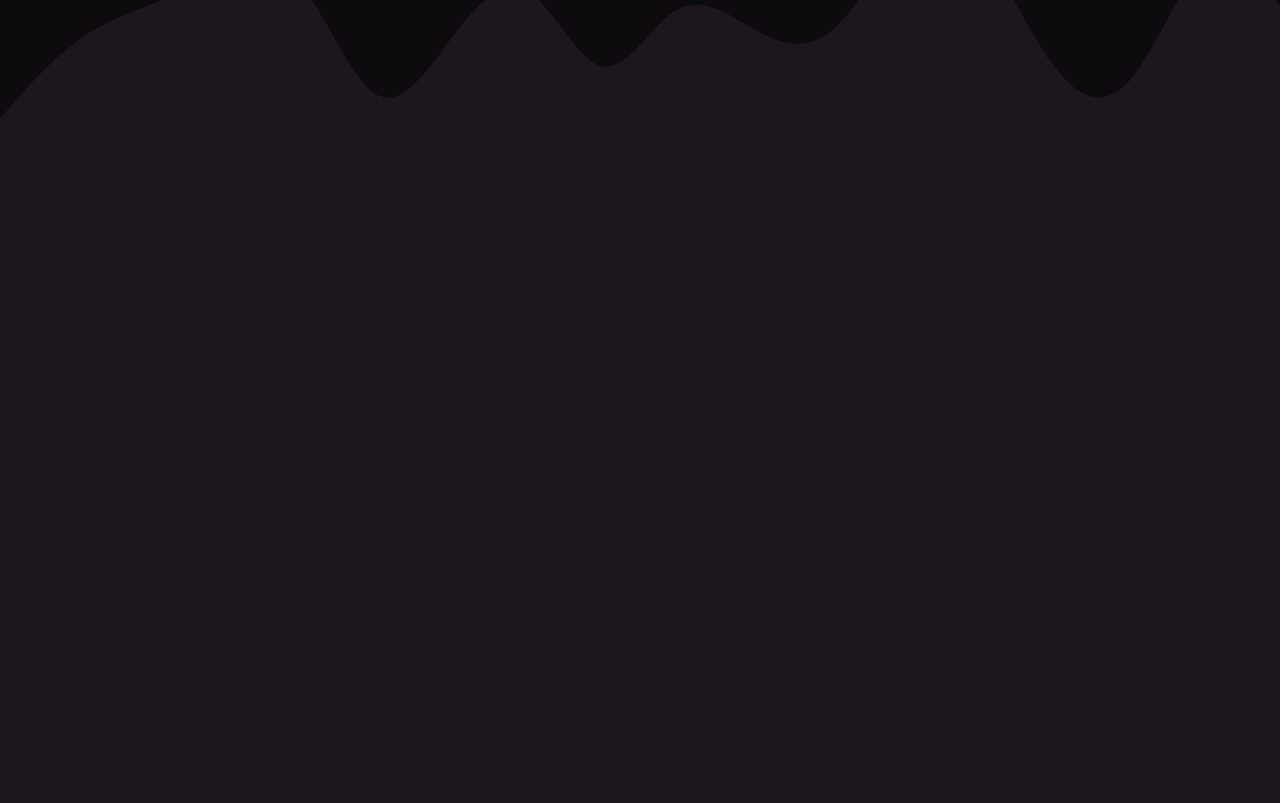
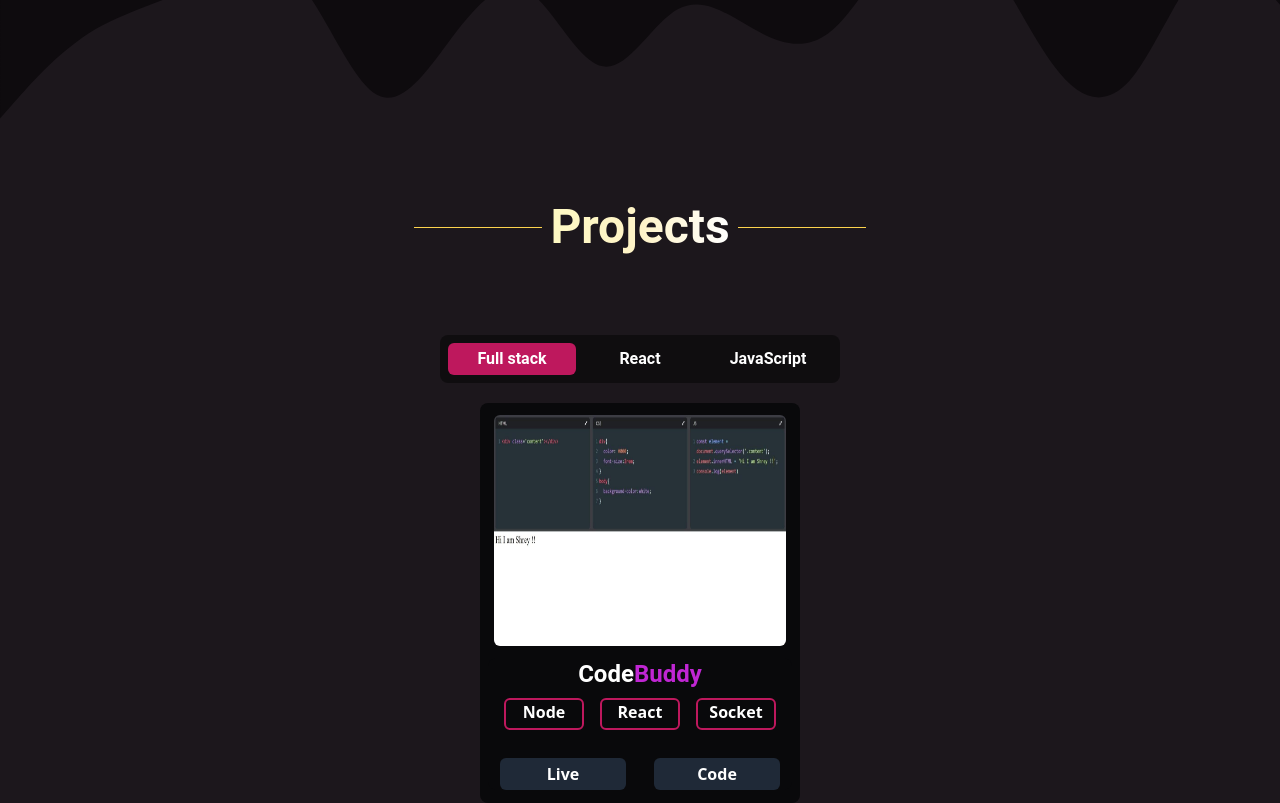
Before and after one commit to shrey02/Portfolio, a React (Create React App) app: page / in a window 1280 px wide. Shown: the part 2020-2823 px from the top of the page. Before the commit the page ends 2195 px from the top, so only its background shows below. Built offline with nearby package versions, Linux system fonts and the light colour scheme.

Commit message:
implemented project card design.

```diff
--- /dev/null
+++ b/src/components/ProjectCard.tsx
@@ -0,0 +1,24 @@
+import React from 'react'
+import photo from '../images/codeBuddyPhoto.jpeg'
+const ProjectCard = () => {
+  return (
+    <div className='w-[20rem] h-[25rem] rounded-lg m-auto relative bg-zinc-950 p-2'>
+        <img src={photo} alt='codebuddy' className='m-auto w-[96%] h-[60%] rounded-md mt-1'></img>
+        <div className='w-[100%] bg-zinc-950 rounded-lg mt-3 align-middle justify-center text-center'>
+        <h1 className='text-2xl text-white font-roboto font-bold text-center rounded-md m-auto'>Code<span className='text-fuchsia-600'>Buddy</span></h1>
+        <div className='flex justify-evenly'>
+        <div className='h-[2rem] w-[5rem] border-2 border-pink-700 rounded-md text-white font-bold text-center mt-2 px-1'>Node</div>
+        <div className='h-[2rem] w-[5rem] border-2 border-pink-700 rounded-md text-white font-bold text-center mt-2 px-1'>React</div>
+        <div className='h-[2rem] w-[5rem] border-2 border-pink-700 rounded-md text-white font-bold text-center mt-2 px-1'>Socket</div>
+        </div>
+
+        <div className='flex justify-between px-3 mt-5'>
+        <button className='h-[2rem] w-[45%] bg-gray-800 rounded-md text-white font-bold text-center mt-2 px-2'>Live</button>
+        <button className='h-[2rem] w-[45%] bg-gray-800 rounded-md text-white font-bold text-center mt-2 px-2'>Code</button>
+        </div>
+        </div>
+    </div>
+  )
+}
+
+export default ProjectCard;
--- a/src/components/Projects.tsx
+++ b/src/components/Projects.tsx
@@ -1,11 +1,42 @@
-import React from 'react'
+import React, { useState } from "react";
+import ProjectCard from "./ProjectCard";
 
 function Projects() {
+    const [projectTypeIndex,setProjectTypeIndex] = useState<number>(0);
+    const projectType: string[] = ["Full stack","React","JavaScript"];
+
+    const handleOnButtonClick = (index:number)=>{
+          setProjectTypeIndex(index);
+    }
+
   return (
-    <div className='w-[100%]'>
-        <svg xmlns="http://www.w3.org/2000/svg" viewBox="0 0 1440 320"><path fill="#0e0b0e" fill-opacity="1" d="M0,256L14.1,240C28.2,224,56,192,85,170.7C112.9,149,141,139,169,128C197.6,117,226,107,254,96C282.4,85,311,75,339,106.7C367.1,139,395,213,424,229.3C451.8,245,480,203,508,165.3C536.5,128,565,96,593,112C621.2,128,649,192,678,197.3C705.9,203,734,149,762,133.3C790.6,117,819,139,847,154.7C875.3,171,904,181,932,160C960,139,988,85,1016,58.7C1044.7,32,1073,32,1101,64C1129.4,96,1158,160,1186,197.3C1214.1,235,1242,245,1271,213.3C1298.8,181,1327,107,1355,85.3C1383.5,64,1412,96,1426,112L1440,128L1440,0L1425.9,0C1411.8,0,1384,0,1355,0C1327.1,0,1299,0,1271,0C1242.4,0,1214,0,1186,0C1157.6,0,1129,0,1101,0C1072.9,0,1045,0,1016,0C988.2,0,960,0,932,0C903.5,0,875,0,847,0C818.8,0,791,0,762,0C734.1,0,706,0,678,0C649.4,0,621,0,593,0C564.7,0,536,0,508,0C480,0,452,0,424,0C395.3,0,367,0,339,0C310.6,0,282,0,254,0C225.9,0,198,0,169,0C141.2,0,113,0,85,0C56.5,0,28,0,14,0L0,0Z"></path></svg>
+    <div className="w-[100%]">
+      <svg xmlns="http://www.w3.org/2000/svg" viewBox="0 0 1440 320">
+        <path
+          fill="#0e0b0e"
+          fill-opacity="1"
+          d="M0,256L14.1,240C28.2,224,56,192,85,170.7C112.9,149,141,139,169,128C197.6,117,226,107,254,96C282.4,85,311,75,339,106.7C367.1,139,395,213,424,229.3C451.8,245,480,203,508,165.3C536.5,128,565,96,593,112C621.2,128,649,192,678,197.3C705.9,203,734,149,762,133.3C790.6,117,819,139,847,154.7C875.3,171,904,181,932,160C960,139,988,85,1016,58.7C1044.7,32,1073,32,1101,64C1129.4,96,1158,160,1186,197.3C1214.1,235,1242,245,1271,213.3C1298.8,181,1327,107,1355,85.3C1383.5,64,1412,96,1426,112L1440,128L1440,0L1425.9,0C1411.8,0,1384,0,1355,0C1327.1,0,1299,0,1271,0C1242.4,0,1214,0,1186,0C1157.6,0,1129,0,1101,0C1072.9,0,1045,0,1016,0C988.2,0,960,0,932,0C903.5,0,875,0,847,0C818.8,0,791,0,762,0C734.1,0,706,0,678,0C649.4,0,621,0,593,0C564.7,0,536,0,508,0C480,0,452,0,424,0C395.3,0,367,0,339,0C310.6,0,282,0,254,0C225.9,0,198,0,169,0C141.2,0,113,0,85,0C56.5,0,28,0,14,0L0,0Z"></path>
+      </svg>
+      <div className="flex items-center py-4 mb-14 justify-center">
+        <div className="h-px bg-amber-300 w-[10%]"></div>
+        <div
+          className="text-[3rem] bg-gradient-to-r
+   from-yellow-100 via-amber-100 to-white inline-block
+     text-transparent bg-clip-text font-bold font-roboto max-lg:mt-0 mx-2">
+          Projects
+        </div>
+        <div className="h-px bg-amber-300 w-[10%]"></div>
+      </div>
+      <div className="bg-[#00000073] w-[25rem] max-md:w-[90%] max-sm:w-[90%] h-[3rem] rounded-lg m-auto mb-5 flex p-2">
+        {
+          projectType.map((type,index)=>(
+                <button key={index} className={`w-32 h-8 ${index===projectTypeIndex ? 'bg-pink-700' : 'bg-transparent'} font-roboto rounded-md m-auto text-white font-bold`} onClick={()=>handleOnButtonClick(index)}>{type}</button>
+          ))
+        }
+      </div>
+      <ProjectCard/>
     </div>
-  )
+  );
 }
 
-export default Projects
+export default Projects;
--- a/src/components/Skills.tsx
+++ b/src/components/Skills.tsx
@@ -14,7 +14,7 @@ import gitIcon from '../images/git.png'
 function Skills() {
   return (
     <div className='w-[100%] h-[40rem] pt-32 align-middle text-center flex flex-col'>
-       <div className='flex items-center py-4 mb-14 justify-center'>
+       <div className='flex items-center py-4 mb-14 max-sm:mb-0 justify-center'>
        <div className="h-px bg-amber-300 w-[10%]"></div>
         {/* <img src={skillIcon} alt='skills' className='w-[6rem] h-[6rem] max-[500px]:h-[4rem] max-[500px]:w-[4rem]'></img> */}
        <div className='text-[3rem] bg-gradient-to-r
--- a/src/components/experience/Experience.tsx
+++ b/src/components/experience/Experience.tsx
@@ -14,7 +14,7 @@ function Experience() {
           d="M0,192L24,208C48,224,96,256,144,256C192,256,240,224,288,224C336,224,384,256,432,234.7C480,213,528,139,576,106.7C624,75,672,85,720,117.3C768,149,816,203,864,229.3C912,256,960,256,1008,234.7C1056,213,1104,171,1152,138.7C1200,107,1248,85,1296,106.7C1344,128,1392,192,1416,224L1440,256L1440,0L1416,0C1392,0,1344,0,1296,0C1248,0,1200,0,1152,0C1104,0,1056,0,1008,0C960,0,912,0,864,0C816,0,768,0,720,0C672,0,624,0,576,0C528,0,480,0,432,0C384,0,336,0,288,0C240,0,192,0,144,0C96,0,48,0,24,0L0,0Z"></path>
       </svg>
       <div className="flex items-center py-4 mb-14 justify-center">
-        <div className="h-px bg-amber-300 w-[10%]"></div>
+        <div className="h-px bg-amber-300 w-[7%]"></div>
         {/* <img src={skillIcon} alt='skills' className='w-[6rem] h-[6rem] max-[500px]:h-[4rem] max-[500px]:w-[4rem]'></img> */}
         <div
           className="text-[3rem] bg-gradient-to-r
@@ -22,8 +22,9 @@ function Experience() {
      text-transparent bg-clip-text font-bold font-roboto max-lg:mt-0 mx-2">
           Experience
         </div>
-        <div className="h-px bg-amber-300 w-[10%]"></div>
+        <div className="h-px bg-amber-300 w-[7%]"></div>
       </div>
+
       <div className="min-[800px]:flex-wrap min-[800px]:justify-center min-[800px]:flex">
         <motion.img src={boyIcon}
         className="w-[10rem] h-[15rem] m-auto min-[800px]:hidden mb-7"
```
Also changed, not shown: src/images/codeBuddyPhoto.jpeg (added), src/utility/interface.js (added).
